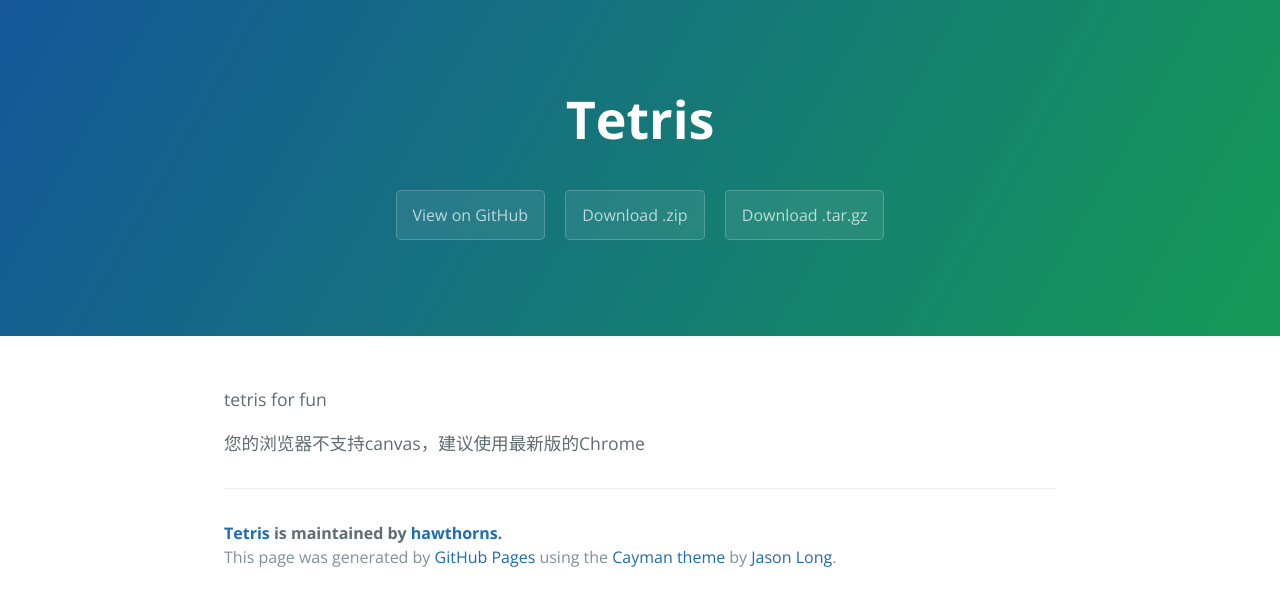
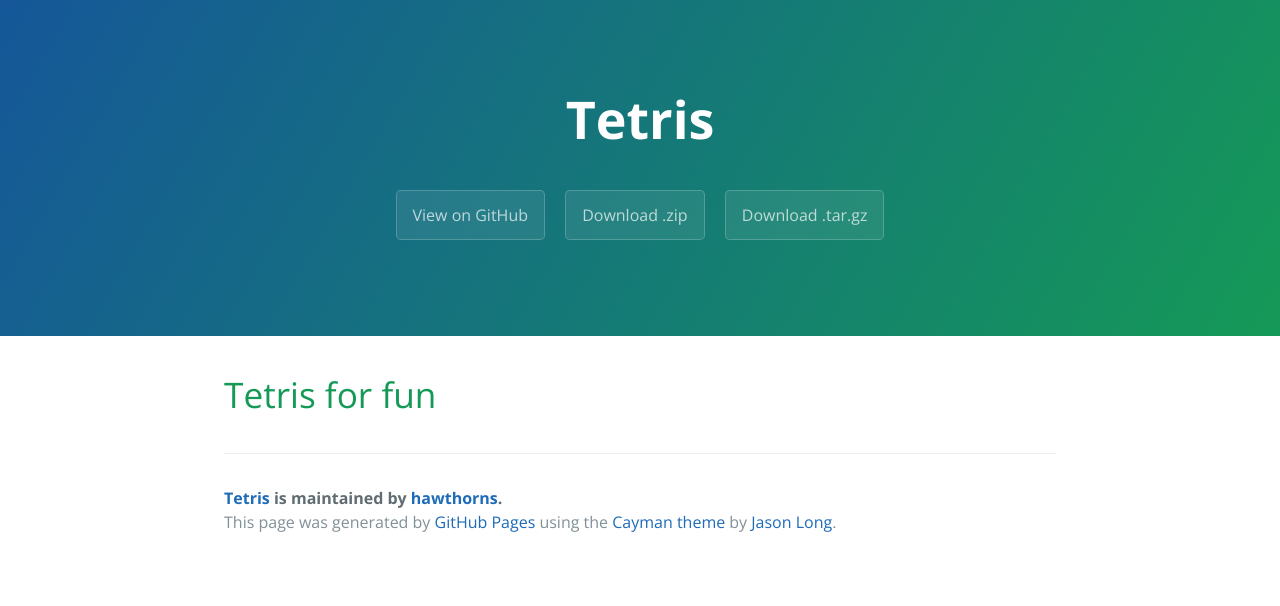
Before and after one commit to hawthorns/Tetris, a plain HTML site: page index.html in a window 1280 px wide. Drawn offline with nearby package versions, Linux system fonts and the light colour scheme.

Commit message:
Create gh-pages branch via GitHub

```diff
--- a/index.html
+++ b/index.html
@@ -19,24 +19,8 @@
     </section>
 
     <section class="main-content">
-      <p>
-</p>
-
-tetris for fun
-
-
-
-<p>
-</p>
-
-<div id="srcImg">
-</div>
-
-<p>
-    您的浏览器不支持canvas，建议使用最新版的Chrome
-
-
-</p>
+      <h1>
+<a id="tetris-for-fun" class="anchor" href="#tetris-for-fun" aria-hidden="true"><span class="octicon octicon-link"></span></a>Tetris for fun</h1>
 
       <footer class="site-footer">
         <span class="site-footer-owner"><a href="https://github.com/hawthorns/Tetris">Tetris</a> is maintained by <a href="https://github.com/hawthorns">hawthorns</a>.</span>
```
Also changed, not shown: params.json (+1 -1 lines).
